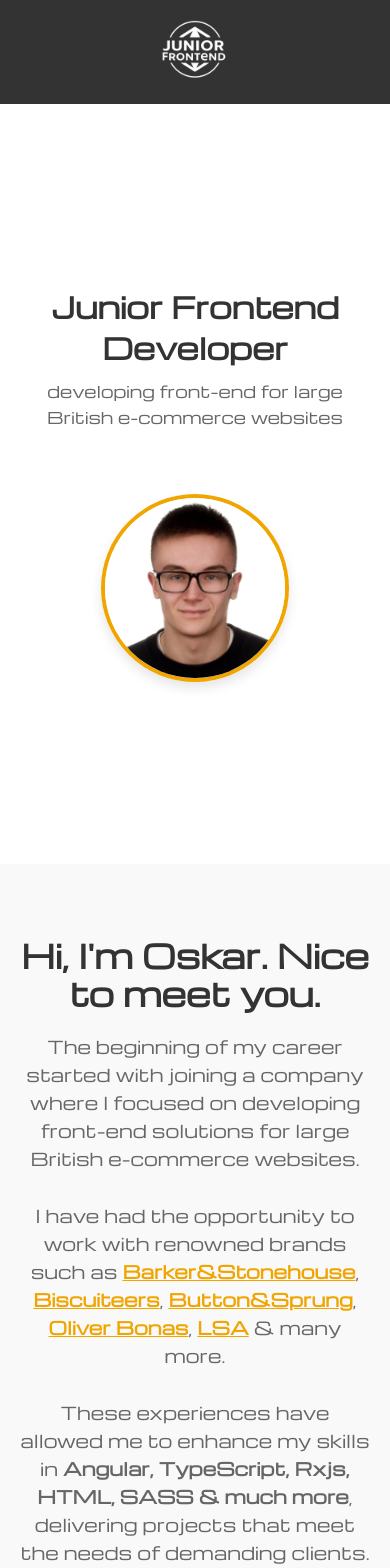
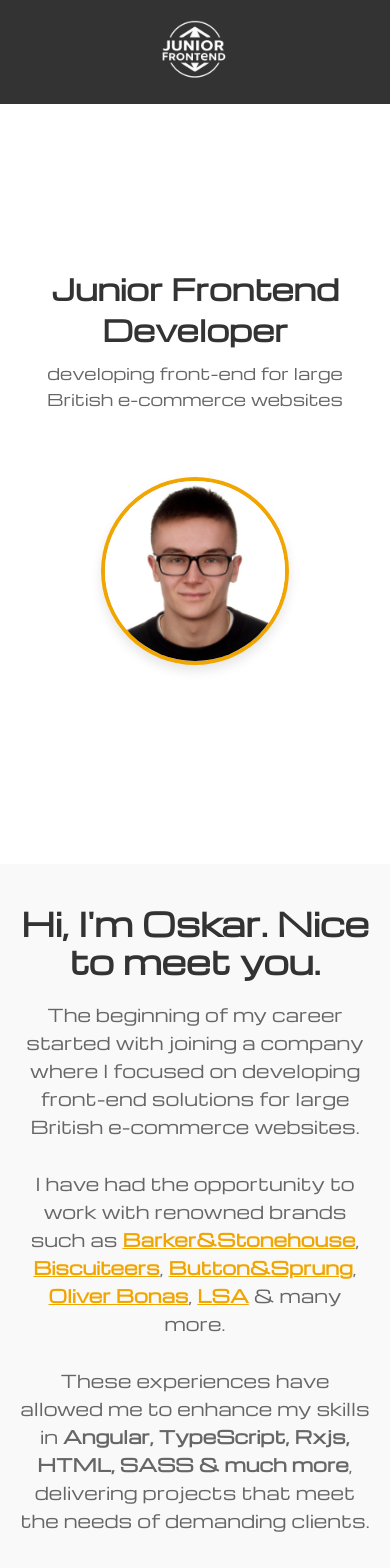
Before and after one commit to oskar-ners/portfolio, an Angular app: page / in a window 390 px wide. Shown: the top 1568 px of the page. Built offline with nearby package versions, Linux system fonts and the light colour scheme.

Commit message:
few styling changes for mobile

```diff
--- a/src/app/about-me/about-me.component.scss
+++ b/src/app/about-me/about-me.component.scss
@@ -55,8 +55,10 @@
 
 @media (max-width: 768px) {
   .about {
+    padding: 20px 20px;
     .about-me {
       h3 {
+        margin-top: 20px;
         font-size: 2rem !important;
       }
 
--- a/src/app/intro/intro.component.scss
+++ b/src/app/intro/intro.component.scss
@@ -114,6 +114,9 @@
 }
 
 @media (max-width: 576px) {
+  .intro-text {
+    margin-top: calc(var(--navbar-height) - 35px);
+  }
   .intro-text h1 {
     font-size: 1.8rem;
   }
--- a/src/app/mobile-modal/mobile-modal.component.scss
+++ b/src/app/mobile-modal/mobile-modal.component.scss
@@ -1,5 +1,5 @@
 .mobile-modal {
-  @media (min-width: 768px) {
+  @media (min-width: 769px) {
     display: none !important;
   }
 
--- a/src/app/projects/projects.component.scss
+++ b/src/app/projects/projects.component.scss
@@ -82,6 +82,9 @@
 }
 
 @media (max-width: 768px) {
+  .projects {
+    border-top: 1px solid #333;
+  }
   .projects .project-card {
     .project-content {
       padding: 15px;
```
